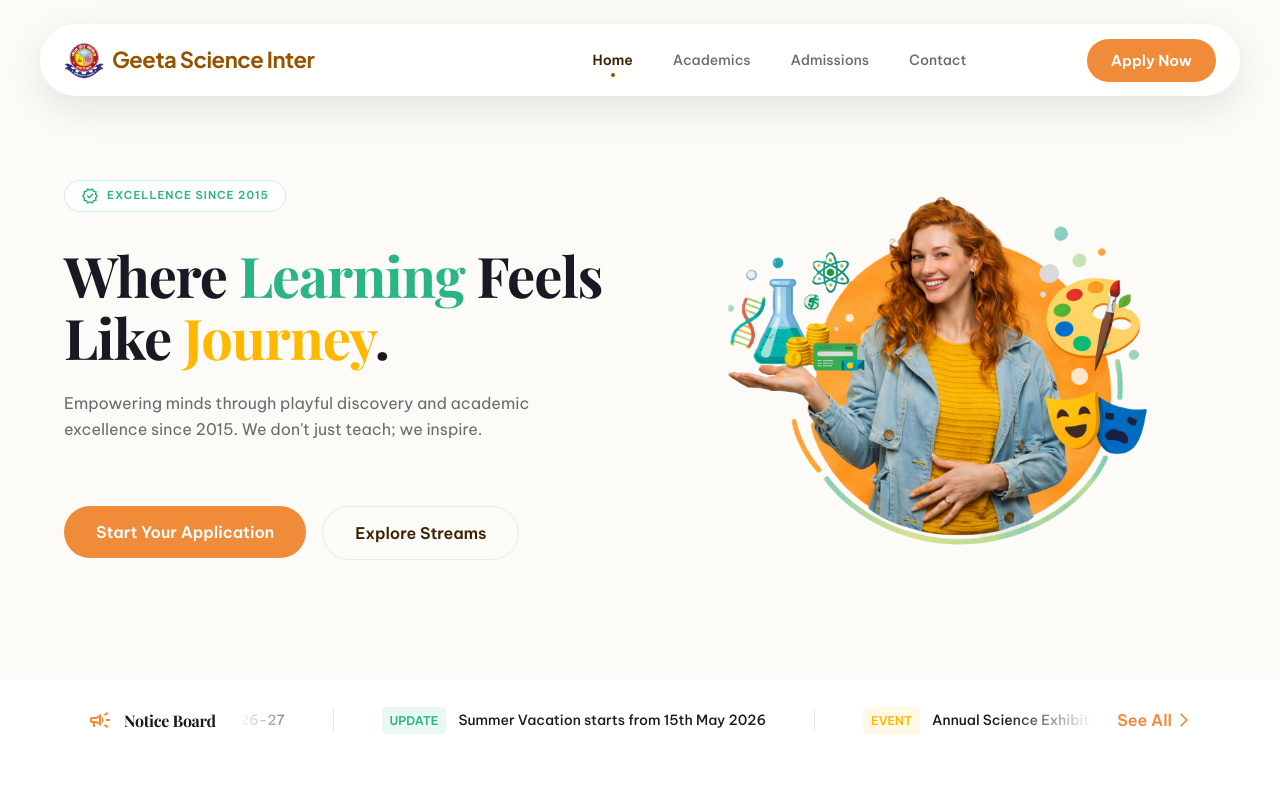
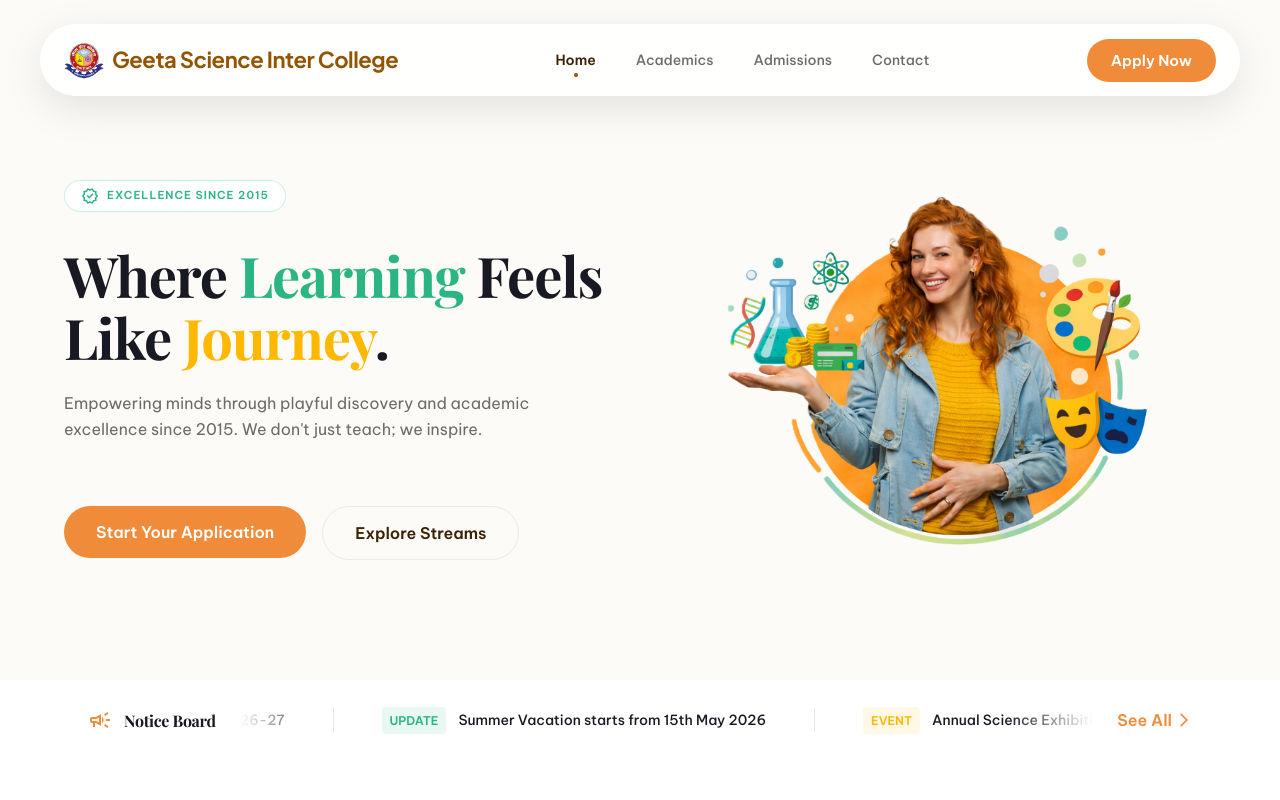
Before and after one commit to Subhampas1/geetascienceintercollege, a React (Vite) app: page / in a window 1280 px wide. Shown: the top 800 px of the page. Built offline with nearby package versions, Linux system fonts and the light colour scheme; a web font is replaced by a local one.

Commit message:
Remove Mahavidyalaya toggle and display static Geeta Science Inter College

```diff
--- a/src/components/Navbar.css
+++ b/src/components/Navbar.css
@@ -104,7 +104,6 @@
 @media (max-width: 992px) {
   .nav-logo-text-full { display: none !important; }
   .nav-logo-text-short { display: block; }
-  .logo-swap { display: none !important; }
 }
 
 @media (max-width: 768px) {
@@ -172,8 +171,4 @@
   .navbar-logo img {
     height: 28px !important;
   }
-
-  .logo-swap {
-    min-width: 95px !important;
-  }
 }
--- a/src/components/Navbar.jsx
+++ b/src/components/Navbar.jsx
@@ -5,16 +5,8 @@ import './Navbar.css';
 
 const Navbar = () => {
   const location = useLocation();
-  const [isCollege, setIsCollege] = useState(true);
   const [isMobileMenuOpen, setIsMobileMenuOpen] = useState(false);
   const isAdminLoggedIn = localStorage.getItem('isAdminLoggedIn') === 'true';
-
-  useEffect(() => {
-    const interval = setInterval(() => {
-      setIsCollege(prev => !prev);
-    }, 3000); // Swap every 3 seconds
-    return () => clearInterval(interval);
-  }, []);
 
   const isActive = (path) => location.pathname === path;
 
@@ -27,15 +19,8 @@ const Navbar = () => {
       <div className="container navbar-container">
         <Link to="/" className="navbar-logo font-sans-display text-brown" style={{fontSize: '22px', display: 'flex', gap: '8px', alignItems: 'center'}}>
           <img src="/logo.png" alt="Geeta Science Inter College Logo" style={{height: '40px', width: 'auto'}} onError={(e) => e.target.style.display='none'} />
-          <span className="nav-logo-text-full">Geeta Science Inter</span>
-          <span className="nav-logo-text-short">Geeta Science</span>
-          <span key={isCollege ? 'college' : 'mahavidyalaya'} className="logo-swap nav-logo-text-full" style={{
-            display: 'inline-block',
-            minWidth: '150px',
-            animation: 'fadeIn 0.5s ease-in-out'
-          }}>
-            {isCollege ? 'College' : 'Mahavidyalaya'}
-          </span>
+          <span className="nav-logo-text-full">Geeta Science Inter College</span>
+          <span className="nav-logo-text-short">Geeta Science College</span>
         </Link>
         <div className={`navbar-links ${isMobileMenuOpen ? 'mobile-open' : ''}`}>
           <Link to="/" className={`nav-link ${isActive('/') ? 'active' : ''}`} onClick={() => setIsMobileMenuOpen(false)}>
```
